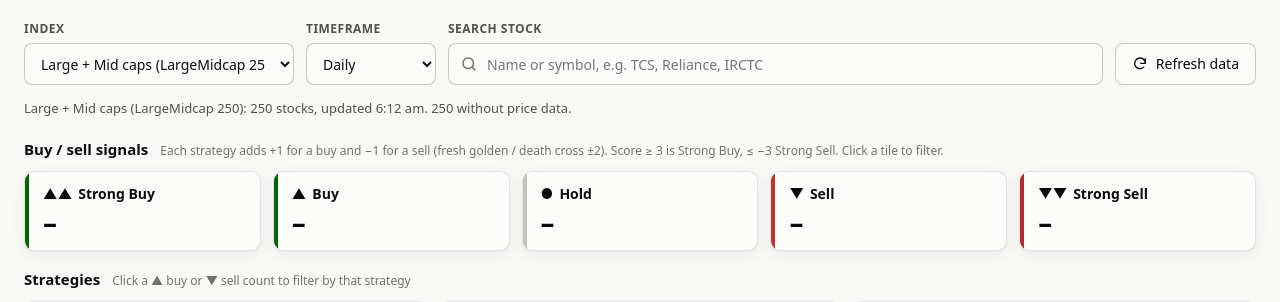
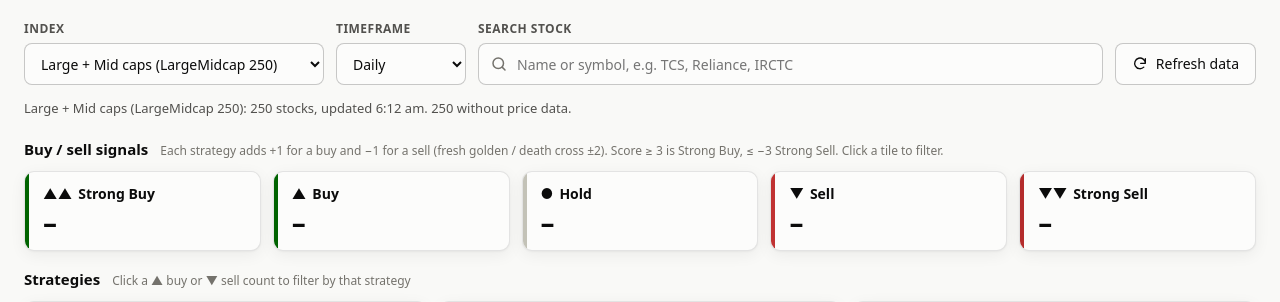
Before and after one commit to HarshBhushanDubey/nse-screener, a Flask app: page / in a window 1280 px wide. Shown: the part 85-387 px from the top of the page. Run offline with Flask 3, Linux system fonts and the light colour scheme; data that the repository does not hold is empty.

Commit message:
Widen the index dropdown so long index names fit
Co-Authored-By: Claude Opus 5.5 <noreply@anthropic.com>

```diff
--- a/static/style.css
+++ b/static/style.css
@@ -170,7 +170,7 @@ h1 { font-size: 22px; line-height: 1.2; margin: 0; letter-spacing: -0.01em; }
 /* ---------- controls ---------- */
 .controls {
   display: grid;
-  grid-template-columns: 270px 130px minmax(0, 1fr) auto;
+  grid-template-columns: 300px 130px minmax(0, 1fr) auto;
   gap: 12px;
   align-items: end;
   margin-top: 20px;
```
